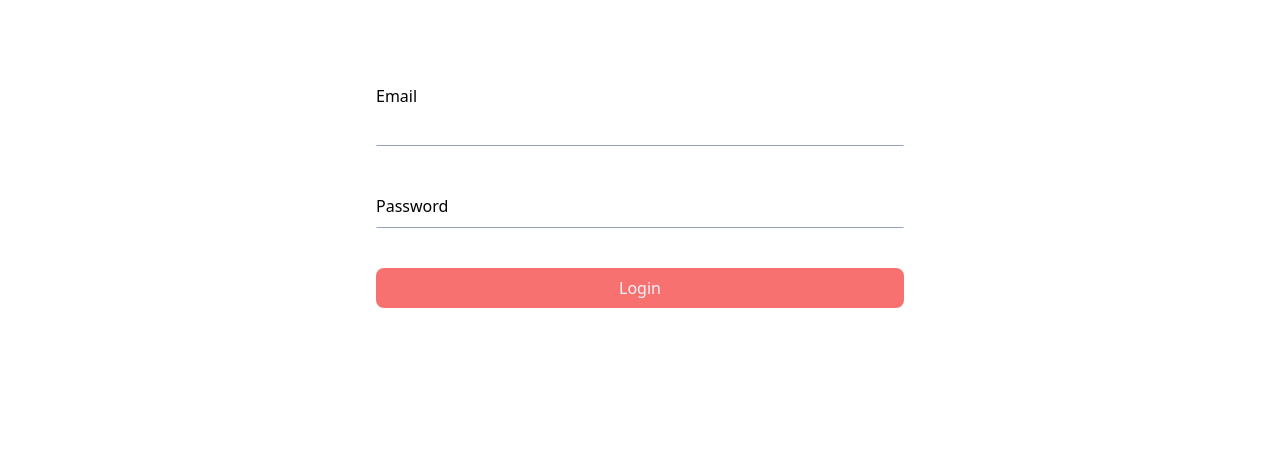
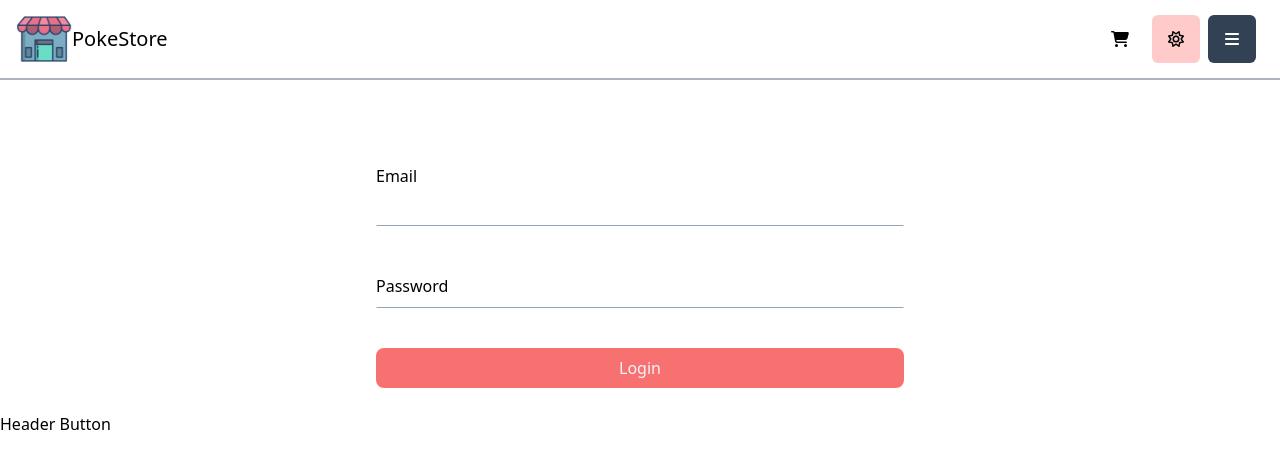
Before and after one commit to nassorc/poke-store, a React (Vite) app: page / in a window 1280 px wide. Shown: the top 468 px of the page. Built offline with nearby package versions, Linux system fonts and the light colour scheme.

Commit message:
Update auth and header

```diff
--- a/src/App.tsx
+++ b/src/App.tsx
@@ -1,13 +1,19 @@
-import AuthForm from './shared/components/AuthForm/AuthForm'
-import './App.css'
+import AuthForm from "./components/AuthForm/AuthForm";
+import Header from "./components/Header/Header";
+import HeaderButton from "./components/Button/HeaderButton/HeaderButton";
+import "./App.css";
 
 function App() {
   return (
-    <div>
+    <div className="">
+      <Header name="I am de header" />
       <AuthForm />
+      <HeaderButton onClick={() => console.log("clicked")}>
+        <span>Header Button</span>
+      </HeaderButton>
+      <div className="h-[1000px]"></div>
     </div>
-
-  )
+  );
 }
 
-export default App
+export default App;
--- /dev/null
+++ b/src/components/Header/Header.tsx
@@ -0,0 +1,68 @@
+import { FontAwesomeIcon } from "@fortawesome/react-fontawesome";
+import { Dropdown, DropdownItem } from "../Dropdown";
+import Button from "../Button";
+import HeaderButton from "../Button/HeaderButton/HeaderButton";
+import pageLogo from "/header-logo-icon.png";
+import {
+  faXmark,
+  faMoon,
+  faBars,
+  faCartShopping,
+} from "@fortawesome/free-solid-svg-icons";
+import { faSun } from "@fortawesome/free-regular-svg-icons";
+import { useEffect, useRef, useState } from "react";
+interface HeaderType {
+  name: string;
+}
+export default function Header(params: HeaderType) {
+  const [showDropdown, setShowDropdown] = useState(false);
+  const dropdownButtonRef = useRef(null);
+  useEffect(() => {
+    document.addEventListener("click", (e) => {
+      console.log(e.target.closest("button"));
+      console.log(dropdownButtonRef.current);
+      if (e.target.closest("button") != dropdownButtonRef.current) {
+        setShowDropdown(false);
+      }
+    });
+  }, []);
+
+  return (
+    <header className="sticky z-50 top-0 px-4 h-20 bg-white border-b-2 border-b-slate-700/40 ">
+      <nav className="mx-auto max-w-screen-xl h-full flex justify-between items-center">
+        <div className="flex items-center">
+          <div className="w-14 h-14">
+            <img src={pageLogo} />
+          </div>
+          <p className="text-xl">PokeStore</p>
+        </div>
+        <div className="flex [&>*]:mr-2 last:m-0">
+          <Button className="relative bg-white w-12 h-12 hover:outline outline-2 outline-blue-700/50 rounded-md">
+            <FontAwesomeIcon icon={faCartShopping} />
+          </Button>
+          <Button className="relative bg-red-200 w-12 h-12 hover:outline outline-2 outline-blue-700/50 rounded-md">
+            <FontAwesomeIcon icon={faSun} />
+          </Button>
+          <Button
+            ref={dropdownButtonRef}
+            className={`relative bg-slate-700 w-12 h-12 hover:outline ${showDropdown ? "outline" : ""
+              } outline-2 outline-blue-700/50 rounded-md`}
+            onClick={() => setShowDropdown(!showDropdown)}
+          >
+            {showDropdown ? (
+              <FontAwesomeIcon icon={faXmark} className="text-white" />
+            ) : (
+              <FontAwesomeIcon icon={faBars} className="text-white" />
+            )}
+            <Dropdown show={showDropdown}>
+              <DropdownItem
+                leftIcon={<FontAwesomeIcon icon={faCartShopping} />}
+                text="Logout"
+              />
+            </Dropdown>
+          </Button>
+        </div>
+      </nav>
+    </header>
+  );
+}
```
Also changed, not shown: public/header-logo-icon.png (added), src/components/AuthForm/AuthForm.tsx (renamed from src/shared/components/AuthForm/AuthForm.tsx), src/components/AuthForm/ButtonComponent.tsx (renamed from src/shared/components/AuthForm/ButtonComponent.tsx), src/components/AuthForm/FieldComponent.tsx (renamed from src/shared/components/AuthForm/FieldComponent.tsx), src/shared/index.tsx (deleted).
